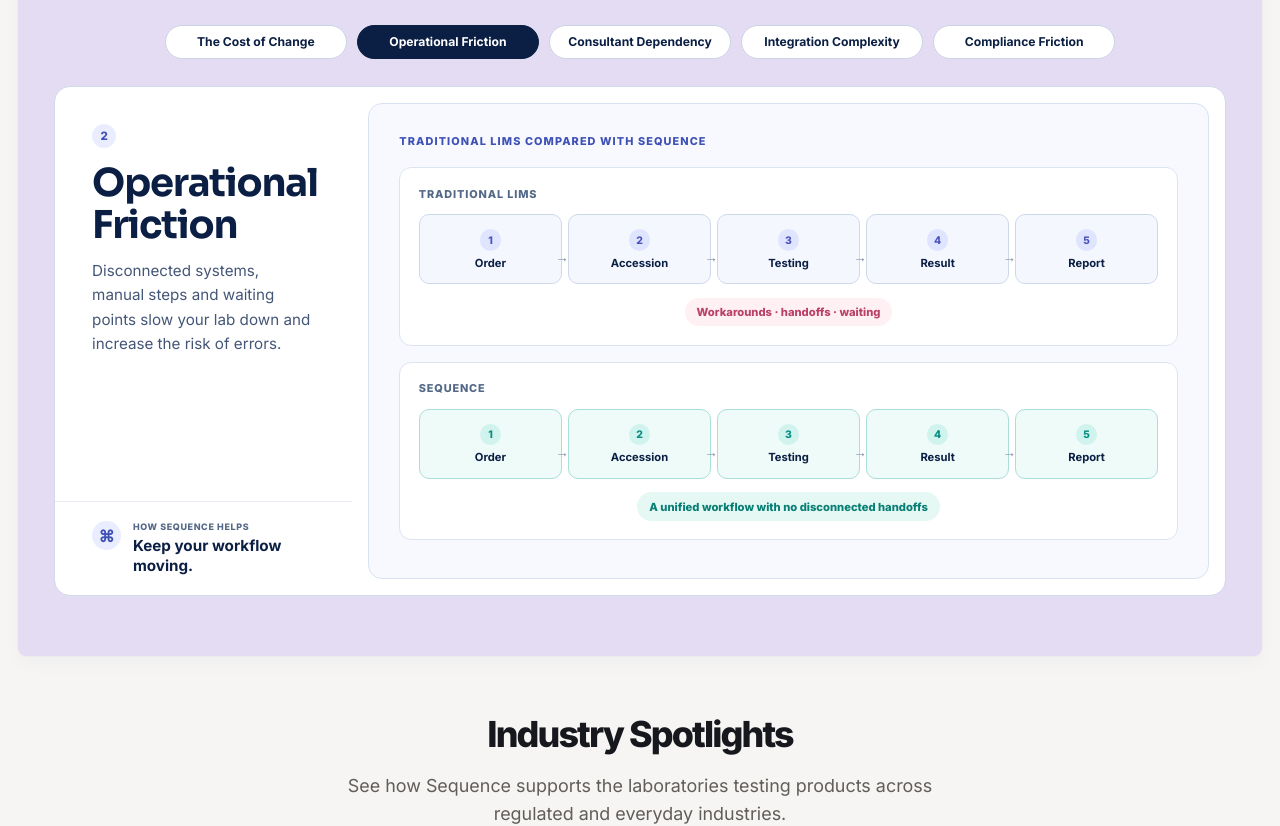
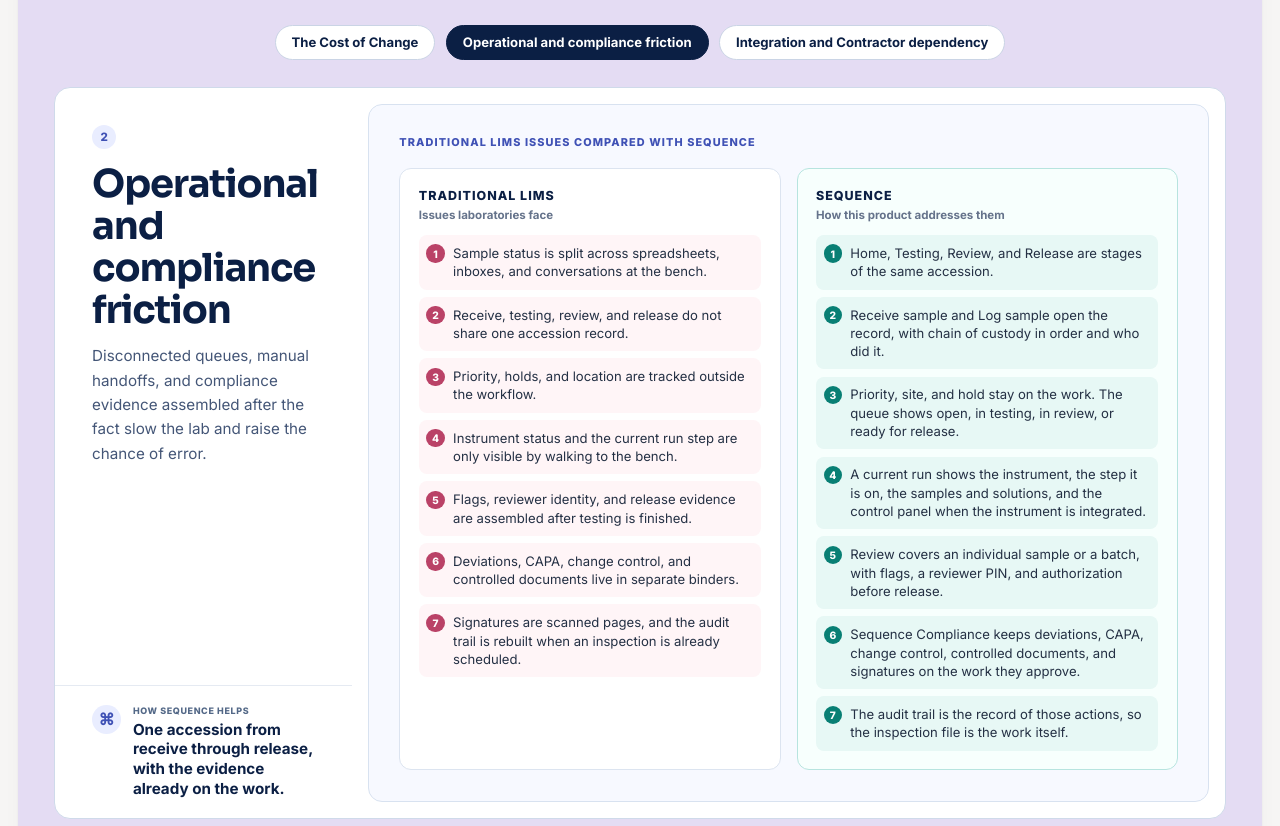
Before and after one commit to lorax07/carescope, a React (Vite) app in the folder apps/designer/: page / in a window 1280 px wide. Shown: the part 1882-2708 px from the top of the page. Built offline with nearby package versions, Linux system fonts and the light colour scheme.

Commit message:
Combine the solve section into three comparison tabs.
Operational and compliance friction share one tab, and integration and contractor dependency share another. Those two panels list traditional LIMS issues beside the Sequence responses.

Co-authored-by: Loris W Azo <joel172009@live.com>

```diff
--- a/apps/designer/src/pages/LandingPage.tsx
+++ b/apps/designer/src/pages/LandingPage.tsx
@@ -86,55 +86,80 @@ const TOPICS: Topic[] = [
     icon: "↯",
   },
   {
-    id: "friction",
-    label: "Operational Friction",
-    description: "Disconnected systems, manual steps and waiting points slow your lab down and increase the risk of errors.",
-    visual: "Traditional LIMS compared with Sequence",
-    outcome: "Keep your workflow moving.",
+    id: "operations",
+    label: "Operational and compliance friction",
+    description: "Disconnected queues, manual handoffs, and compliance evidence assembled after the fact slow the lab and raise the chance of error.",
+    visual: "Traditional LIMS issues compared with Sequence",
+    outcome: "One accession from receive through release, with the evidence already on the work.",
     icon: "⌘",
   },
   {
-    id: "consultants",
-    label: "Consultant Dependency",
-    description: "Traditional LIMS changes require multiple teams and external consultants, adding time, cost and complexity.",
-    visual: "Traditional lifecycle compared with Sequence",
-    outcome: "Put control back in your hands.",
-    icon: "♟",
-  },
-  {
     id: "integration",
-    label: "Integration Complexity",
-    description: "Multiple systems, interfaces and vendors create a fragile ecosystem that’s hard to manage and scale.",
-    visual: "Legacy LIMS compared with Sequence",
-    outcome: "Fewer integrations. Greater control.",
+    label: "Integration and Contractor dependency",
+    description: "Traditional LIMS changes depend on outside contractors and a separate interface for every system the laboratory touches.",
+    visual: "Traditional LIMS issues compared with Sequence",
+    outcome: "Run the laboratory in Sequence, without handing the change to a contractor.",
     icon: "⌕",
-  },
-  {
-    id: "compliance",
-    label: "Compliance Friction",
-    description: "Every change requires documentation, approvals and validation—slowing down innovation and operations.",
-    visual: "Controlled and compliant by design",
-    outcome: "Stay compliant, move faster.",
-    icon: "♢",
   },
 ];
 
-const FLOW = ["Order", "Accession", "Testing", "Result", "Report"];
-const CONSULTANT_FLOW = ["Lab request", "Consultant", "IT", "Project mgr", "Testing", "Validation", "Deployment"];
-const CONFIG_FLOW = ["Draft", "Review", "Test", "Approve", "Deploy"];
-const COMPLIANCE_FLOW = ["Change request", "Test", "Validate", "Document", "Approve", "Release"];
-const INTEGRATIONS = ["EMR", "Instruments", "Billing", "Reporting", "Other systems", "Portals", "Files"];
+const OPERATIONS_ISSUES = [
+  "Sample status is split across spreadsheets, inboxes, and conversations at the bench.",
+  "Receive, testing, review, and release do not share one accession record.",
+  "Priority, holds, and location are tracked outside the workflow.",
+  "Instrument status and the current run step are only visible by walking to the bench.",
+  "Flags, reviewer identity, and release evidence are assembled after testing is finished.",
+  "Deviations, CAPA, change control, and controlled documents live in separate binders.",
+  "Signatures are scanned pages, and the audit trail is rebuilt when an inspection is already scheduled.",
+];
 
-function Flow({ items, tone = "traditional" }: { items: string[]; tone?: "traditional" | "sequence" }) {
+const OPERATIONS_SOLUTIONS = [
+  "Home, Testing, Review, and Release are stages of the same accession.",
+  "Receive sample and Log sample open the record, with chain of custody in order and who did it.",
+  "Priority, site, and hold stay on the work. The queue shows open, in testing, in review, or ready for release.",
+  "A current run shows the instrument, the step it is on, the samples and solutions, and the control panel when the instrument is integrated.",
+  "Review covers an individual sample or a batch, with flags, a reviewer PIN, and authorization before release.",
+  "Sequence Compliance keeps deviations, CAPA, change control, controlled documents, and signatures on the work they approve.",
+  "The audit trail is the record of those actions, so the inspection file is the work itself.",
+];
+
+const INTEGRATION_ISSUES = [
+  "Instruments, billing, reporting, portals, and files each depend on a separate interface.",
+  "Connecting an instrument waits on a vendor and a programmer.",
+  "A workflow change passes through a contractor, IT, and a project manager before the lab can use it.",
+  "The client account and the accessions in the laboratory are different systems.",
+  "Charges are created after release, in a billing tool the bench does not open.",
+  "A question about open work, revenue, or an account becomes a report request.",
+  "Even a small change becomes a customization project with outside cost and delay.",
+];
+
+const INTEGRATION_SOLUTIONS = [
+  "Operations, Instruments, Compliance, Client, Revenue, and Insights are modules of one platform.",
+  "Add an instrument by identity, interface, and place, and see whether its sequence is running.",
+  "The workflow designer builds screens, branches, and connections, and can attach a template to a branch the lab selects.",
+  "Sequence Client keeps contacts, agreements, and the laboratory work under the same account.",
+  "Sequence Revenue carries charge capture, edits, denials, and payment on that account and accession.",
+  "Sequence Insights shows accounts, open work, revenue, and pipeline, and answers only from that laboratory text.",
+  "The lab drafts, reviews, and publishes the workflow without handing the change to a contractor.",
+];
+
+function CompareLists({ issues, solutions }: { issues: string[]; solutions: string[] }) {
   return (
-    <div className={`lp-native-flow is-${tone}`}>
-      {items.map((item, index) => (
-        <div className="lp-native-flow-item" key={item}>
-          <span>{index + 1}</span>
-          <b>{item}</b>
-          {index < items.length - 1 ? <i aria-hidden="true">→</i> : null}
-        </div>
-      ))}
+    <div className="lp-native-comparison lp-native-lists">
+      <section>
+        <h5>Traditional LIMS</h5>
+        <p>Issues laboratories face</p>
+        <ul>
+          {issues.map((item) => <li key={item}>{item}</li>)}
+        </ul>
+      </section>
+      <section className="is-sequence">
+        <h5>Sequence</h5>
+        <p>How this product addresses them</p>
+        <ul>
+          {solutions.map((item) => <li key={item}>{item}</li>)}
+        </ul>
+      </section>
     </div>
   );
 }
@@ -169,92 +194,10 @@ function CostInfographic() {
   );
 }
 
-function OperationalInfographic() {
-  return (
-    <div className="lp-native-comparison">
-      <section>
-        <h5>Traditional LIMS</h5>
-        <Flow items={FLOW} />
-        <p className="lp-native-warning">Workarounds · handoffs · waiting</p>
-      </section>
-      <section>
-        <h5>Sequence</h5>
-        <Flow items={FLOW} tone="sequence" />
-        <p className="lp-native-good">A unified workflow with no disconnected handoffs</p>
-      </section>
-    </div>
-  );
-}
-
-function ConsultantInfographic() {
-  return (
-    <div className="lp-native-comparison">
-      <section>
-        <h5>Traditional LIMS</h5>
-        <Flow items={CONSULTANT_FLOW} />
-        <p className="lp-native-warning">Multiple handoffs. Extended timelines.</p>
-      </section>
-      <section>
-        <h5>Sequence configuration lifecycle</h5>
-        <Flow items={CONFIG_FLOW} tone="sequence" />
-        <p className="lp-native-good">The lab retains control from draft through deployment</p>
-      </section>
-    </div>
-  );
-}
-
-function IntegrationMap({ sequence = false }: { sequence?: boolean }) {
-  return (
-    <div className={`lp-native-hub${sequence ? " is-sequence" : ""}`}>
-      <strong>{sequence ? "Sequence" : "LIMS"}</strong>
-      {INTEGRATIONS.map((item, index) => (
-        <span key={item} style={{ "--hub-index": index } as CSSProperties}>{item}</span>
-      ))}
-    </div>
-  );
-}
-
-function IntegrationInfographic() {
-  return (
-    <div className="lp-native-comparison lp-native-integration">
-      <section>
-        <h5>Legacy LIMS</h5>
-        <IntegrationMap />
-      </section>
-      <section>
-        <h5>Sequence</h5>
-        <IntegrationMap sequence />
-        <p className="lp-native-good">Reduce integration dependency</p>
-      </section>
-    </div>
-  );
-}
-
-function ComplianceInfographic() {
-  return (
-    <div className="lp-native-comparison">
-      <section>
-        <h5>Traditional LIMS</h5>
-        <Flow items={COMPLIANCE_FLOW} />
-        <p className="lp-native-warning">Slow, manual and high risk</p>
-      </section>
-      <section>
-        <h5>Sequence · controlled and compliant by design</h5>
-        <Flow items={COMPLIANCE_FLOW} tone="sequence" />
-        <div className="lp-native-features">
-          {["Audit trail", "Electronic signatures", "Versioning", "Traceability"].map((item) => <span key={item}>{item}</span>)}
-        </div>
-      </section>
-    </div>
-  );
-}
-
 function TopicInfographic({ id }: { id: Topic["id"] }) {
   if (id === "cost") return <CostInfographic />;
-  if (id === "friction") return <OperationalInfographic />;
-  if (id === "consultants") return <ConsultantInfographic />;
-  if (id === "integration") return <IntegrationInfographic />;
-  return <ComplianceInfographic />;
+  if (id === "operations") return <CompareLists issues={OPERATIONS_ISSUES} solutions={OPERATIONS_SOLUTIONS} />;
+  return <CompareLists issues={INTEGRATION_ISSUES} solutions={INTEGRATION_SOLUTIONS} />;
 }
 
 function WhatWeSolve() {
--- a/apps/designer/src/pages/landing.css
+++ b/apps/designer/src/pages/landing.css
@@ -1156,21 +1156,22 @@
 }
 
 .lp-solve-jumps {
-  display: grid;
-  grid-template-columns: repeat(5, minmax(0, 1fr));
+  display: flex;
+  flex-wrap: wrap;
+  justify-content: center;
   gap: 0.65rem;
-  max-width: 950px;
+  max-width: 1080px;
   margin: 1.45rem auto 1.65rem;
 }
 
 .lp-solve-jumps button {
-  padding: 0.55rem 0.8rem;
+  padding: 0.55rem 1rem;
   border: 1px solid #cad4e5;
   border-radius: 999px;
   background: #fff;
   color: #0b1f44;
   font-family: inherit;
-  font-size: 0.76rem;
+  font-size: 0.82rem;
   font-weight: 700;
   text-align: center;
   white-space: nowrap;
@@ -1365,6 +1366,74 @@
 .lp-native-comparison {
   display: grid;
   gap: 1rem;
+}
+
+.lp-native-lists {
+  grid-template-columns: 1fr 1fr;
+  align-items: stretch;
+}
+
+.lp-native-lists h5 {
+  color: #0b1f44;
+  font-size: 0.78rem;
+}
+
+.lp-native-lists > section > p {
+  margin: 0.35rem 0 0;
+  color: #65738b;
+  font-size: 0.72rem;
+  font-weight: 650;
+}
+
+.lp-native-lists ul {
+  display: grid;
+  gap: 0.45rem;
+  margin: 0.8rem 0 0;
+  padding: 0;
+  list-style: none;
+  counter-reset: lp-compare;
+}
+
+.lp-native-lists li {
+  position: relative;
+  padding: 0.55rem 0.7rem 0.55rem 2.15rem;
+  border-radius: 8px;
+  background: #fff5f7;
+  color: #243044;
+  font-size: 0.82rem;
+  line-height: 1.4;
+  counter-increment: lp-compare;
+}
+
+.lp-native-lists li::before {
+  content: counter(lp-compare);
+  position: absolute;
+  top: 0.58rem;
+  left: 0.48rem;
+  display: grid;
+  place-items: center;
+  width: 1.15rem;
+  height: 1.15rem;
+  border-radius: 50%;
+  background: #ba4267;
+  color: #fff;
+  font-size: 0.64rem;
+  font-weight: 800;
+  line-height: 1;
+}
+
+.lp-native-lists > section.is-sequence {
+  border-color: #b7e4df;
+  background: #f7fffd;
+}
+
+.lp-native-lists > section.is-sequence li {
+  background: #e7f8f5;
+}
+
+.lp-native-lists > section.is-sequence li::before {
+  background: #087f74;
+  color: #fff;
 }
 
 .lp-native-comparison > section {
@@ -1535,14 +1604,11 @@
   }
 
   .lp-solve-jumps {
-    display: flex;
     max-width: 100%;
-    padding-bottom: 0.2rem;
-    overflow-x: auto;
   }
 
   .lp-solve-jumps button {
-    flex: 0 0 auto;
+    white-space: normal;
   }
 }
 
@@ -1588,7 +1654,8 @@
     display: none;
   }
 
-  .lp-native-integration {
+  .lp-native-integration,
+  .lp-native-lists {
     grid-template-columns: 1fr;
   }
 
```
